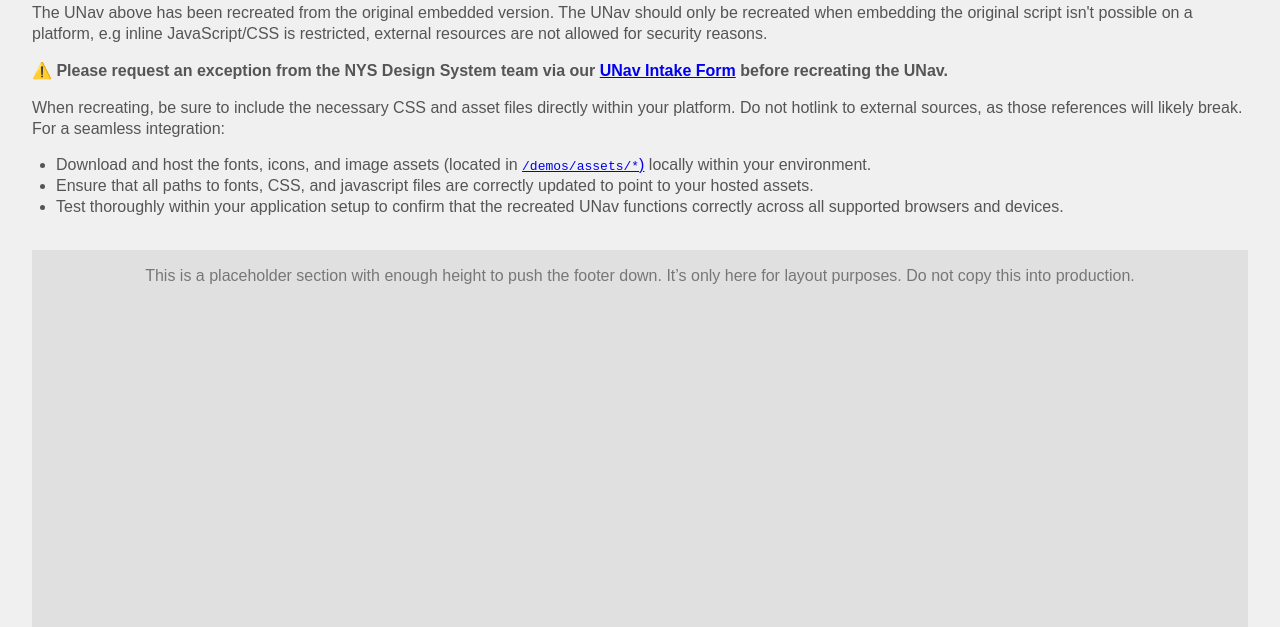
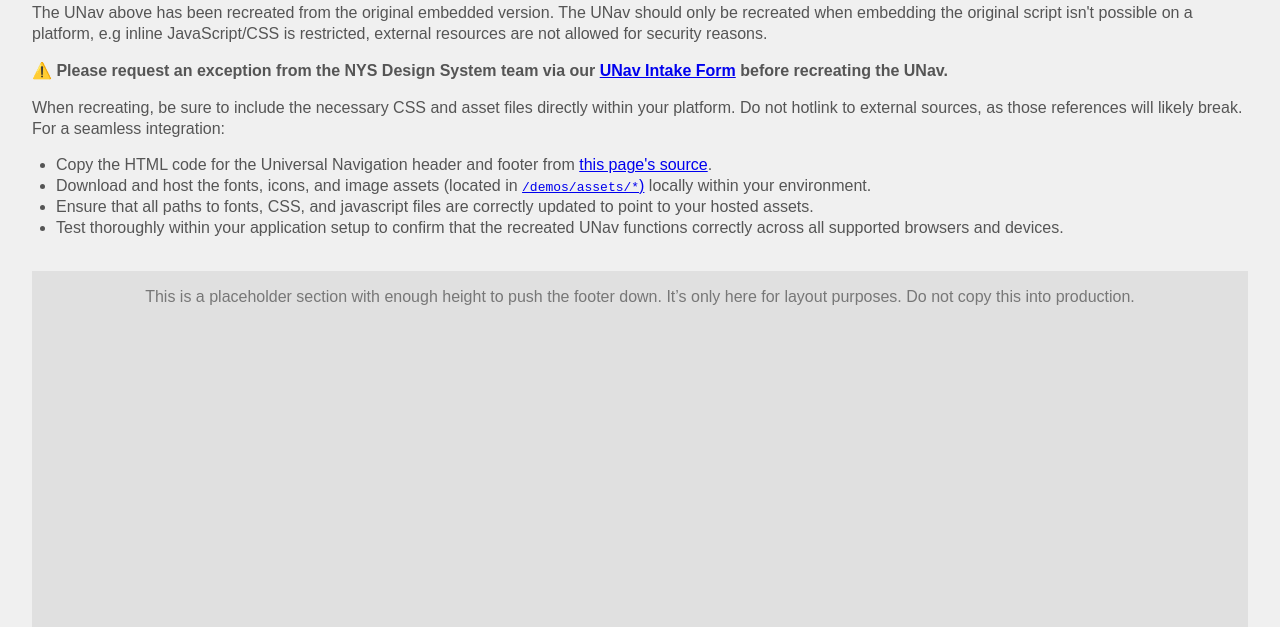
Before and after one commit to ITS-HCD/unav-next, a plain HTML site: page demos/recreated.html in a window 1280 px wide. Shown: the part 173-800 px from the top of the page. Drawn offline with Linux system fonts and the light colour scheme; files whose address does not match are found by name.

Commit message:
Clarified the code step

```diff
--- a/demos/recreated.html
+++ b/demos/recreated.html
@@ -441,7 +441,8 @@
         When recreating, be sure to include the necessary CSS and asset files directly within your platform. Do not hotlink to external sources, as those references will likely break. For a seamless integration:
       </p>
       <ul style="color: #555; padding-left: 1.5rem;">
-        <li>Download and host the fonts, icons, and image assets (located in <a href="https://github.com/ITS-HCD/unav-next/tree/main/demos/assets"><code>/demos/assets/*</code>)</a> locally within your environment.</li>
+        <li>Copy the HTML code for the Universal Navigation header and footer from <a href="https://github.com/ITS-HCD/unav-next/blob/main/demos/recreated.html">this page's source</a>.</li>
+	      <li>Download and host the fonts, icons, and image assets (located in <a href="https://github.com/ITS-HCD/unav-next/tree/main/demos/assets"><code>/demos/assets/*</code>)</a> locally within your environment.</li>
         <li>Ensure that all paths to fonts, CSS, and javascript files are correctly updated to point to your hosted assets.</li>
         <li>Test thoroughly within your application setup to confirm that the recreated UNav functions correctly across all supported browsers and devices.</li>
       </ul>
```
